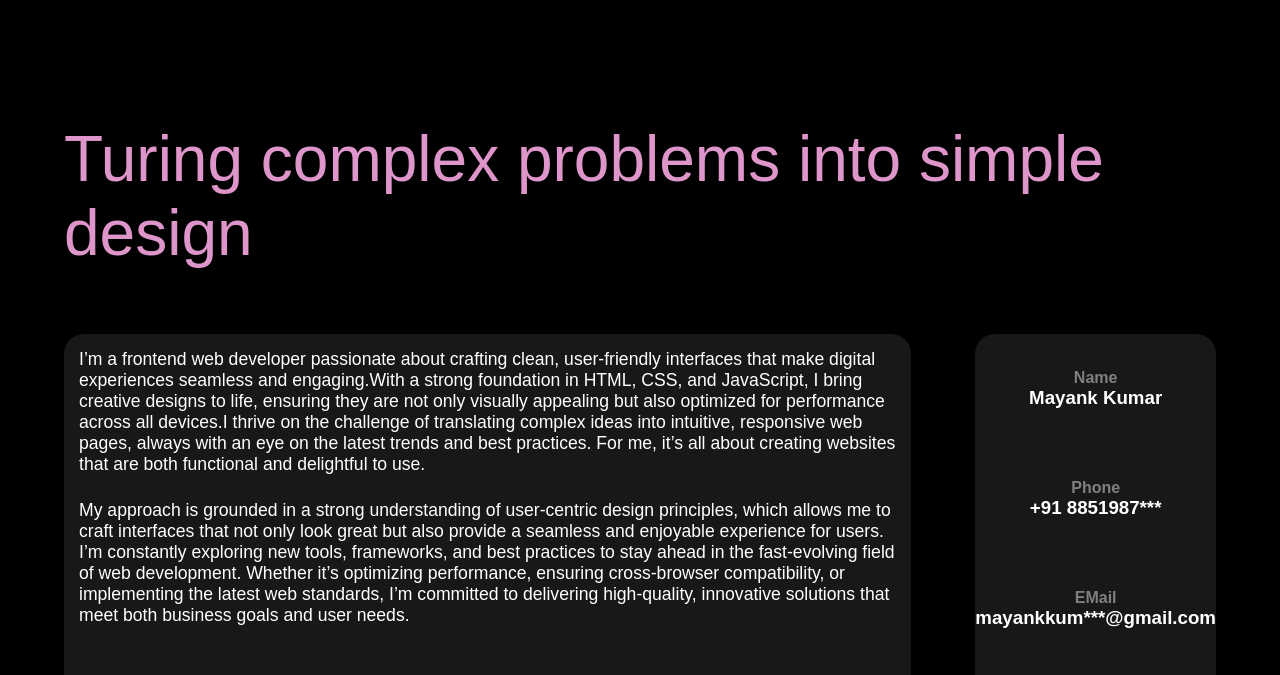
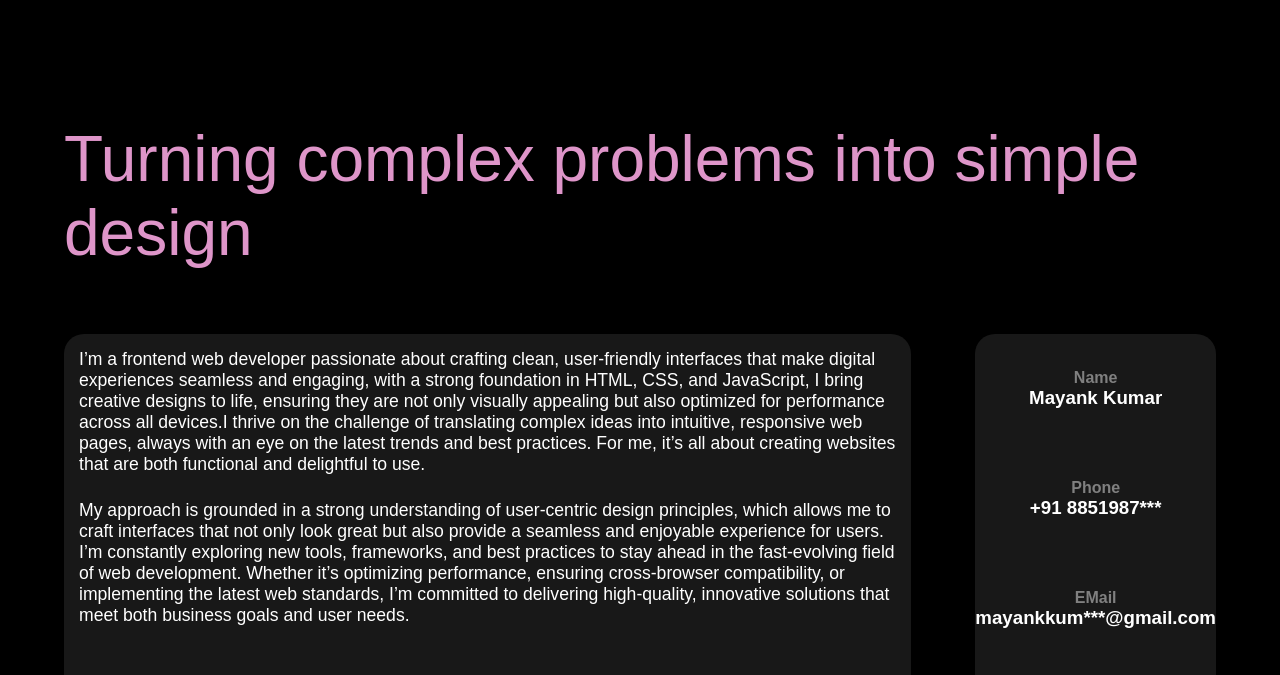
Before and after one commit to mayank-49/Portfolio, a plain HTML site: page index.html in a window 1280 px wide. Shown: the part 752-1427 px from the top of the page. Drawn offline with nearby package versions, Linux system fonts and the light colour scheme; a web font is replaced by a local one.

Commit message:
Update index.html

```diff
--- a/index.html
+++ b/index.html
@@ -59,13 +59,13 @@
 
       </div>
       <div class="about-me " id="about">
-        <h1 class="h1">Turing complex problems into simple design</h1>
+        <h1 class="h1">Turning complex problems into simple design</h1>
         <div class="about-info">
           <div class="about-para grey">
             <p>
               I’m a frontend web developer passionate about crafting clean,
               user-friendly interfaces that make digital experiences seamless
-              and engaging.With a strong foundation in HTML, CSS, and
+              and engaging, with a strong foundation in HTML, CSS, and
               JavaScript, I bring creative designs to life, ensuring they are
               not only visually appealing but also optimized for performance
               across all devices.I thrive on the challenge of translating
```
